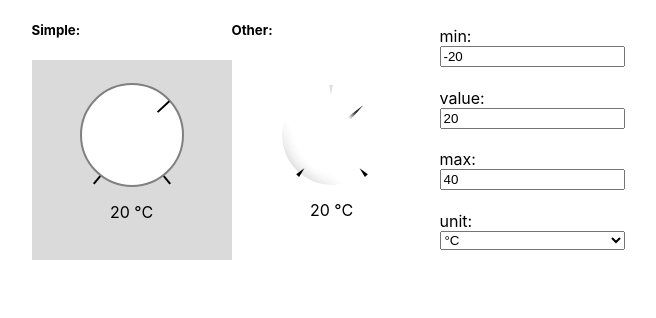
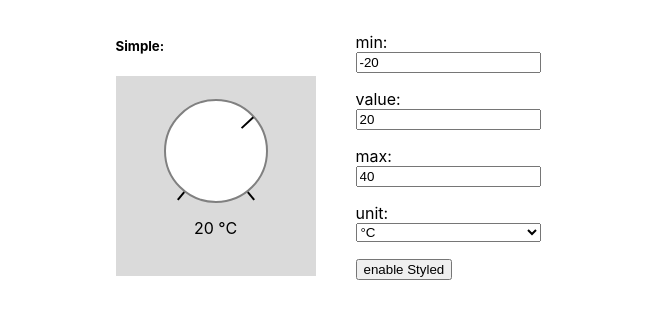
Before and after one commit to el-j/temperaturNob, a React (Create React App) app: page / in a window 1280 px wide. Shown: the top 318 px of the page, without its empty margins (308-964 px from the left). Built offline with nearby package versions, Linux system fonts and the light colour scheme.

Commit message:
more interface work

```diff
--- a/src/App.tsx
+++ b/src/App.tsx
@@ -4,15 +4,15 @@ import { Interface } from './Components/Interface';
 
 function App() {
 
+  const [styled, setStyled] = React.useState<boolean>(false)
   const [minValue, setMinValue] = React.useState<number>(-20)
   const [maxValue, setMaxValue] = React.useState<number>(40)
   const [value, setValue] = React.useState<number>(20)
   const [unit, setUnit] = React.useState("°C")
   return (
-    <div style={{ display: "grid", justifyContent: "center" }}>
-
+    <div style={{ display: "grid" }}>
       <div style={{ display: "flex", flexDirection: "row", justifyContent: "center" }}>
-        <div>
+        {!styled?<div style={{padding:16}}>
       <h5>Simple:</h5>
         <TempNob
           min={minValue}
@@ -20,25 +20,25 @@ function App() {
           value={value}
           unit={unit}
         />
-        </div>
-        <div>
-      {/* </div> */}
-      <h5>Other:</h5>
-      {/* <div style={{ display: "flex", flexDirection: "row", justifyContent: "center" }}> */}
+        </div>:
+        <div style={{padding:16}}>
+      <h5>Styled:</h5>
         <TempNobStyled
           min={minValue}
           max={maxValue}
           value={value}
           unit={unit} />
       </div>
-
-      <div style={{ display: "flex", flexDirection: "column", flexGrow: 1, justifyContent: "space-around", marginTop: "16px" }}>
+}
+      <div style={{ display: "flex", flexDirection: "column", justifyContent: "space-around", marginTop: 8,padding:16 }}>
 
         <Interface name={"min"} value={minValue} setValue={setMinValue} />
         <Interface name={"value"} value={value} setValue={setValue} />
         <Interface name={"max"} value={maxValue} setValue={setMaxValue} />
         <Interface name={"unit"} value={unit} setValue={setUnit} select />
-
+        <div style={{padding:8}}>
+          <button onClick={()=>setStyled(!styled)} >{styled?"disable Styled":"enable Styled"}</button>
+        </div>
       </div>
       </div>
     </div>
```
